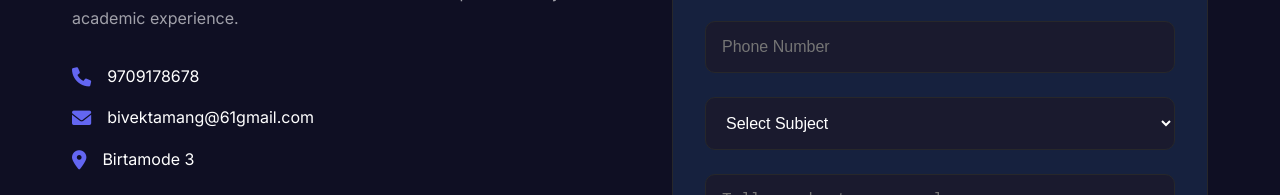
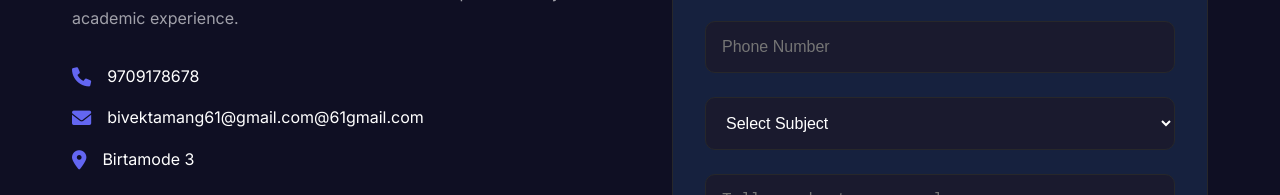
Before and after one commit to bivektamang61-alt/portfo-io, a plain HTML site: page index.html in a window 1280 px wide. Shown: the part 6951-7146 px from the top of the page. Drawn offline with nearby package versions, Linux system fonts and the light colour scheme.

Commit message:
Update index.html

```diff
--- a/index.html
+++ b/index.html
@@ -420,7 +420,7 @@
                         </div>
                         <div class="contact-item">
                             <i class="fas fa-envelope"></i>
-                            <span>bivektamang@61gmail.com</span>
+                            <span>bivektamang61@gmail.com@61gmail.com</span>
                         </div>
                         <div class="contact-item">
                             <i class="fas fa-map-marker-alt"></i>
```
